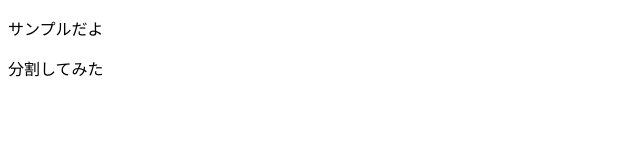
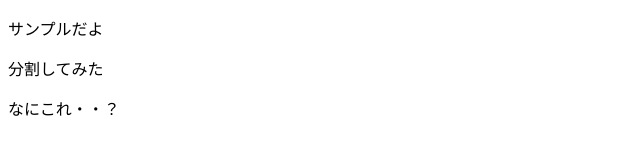
Before and after one commit to yusuke-watanabe-github/html-test, a plain HTML site: page sabun.html in a window 1280 px wide. Shown: the full height of the page, 0-640 px from the left. Drawn offline with Linux system fonts and the light colour scheme.

Commit message:
Update sabun.html

```diff
--- a/sabun.html
+++ b/sabun.html
@@ -6,6 +6,6 @@
   <body>
     <p>サンプルだよ</p>
     <p>分割してみた</p>
-
+    なにこれ・・？
 </body>
 </html>
```
